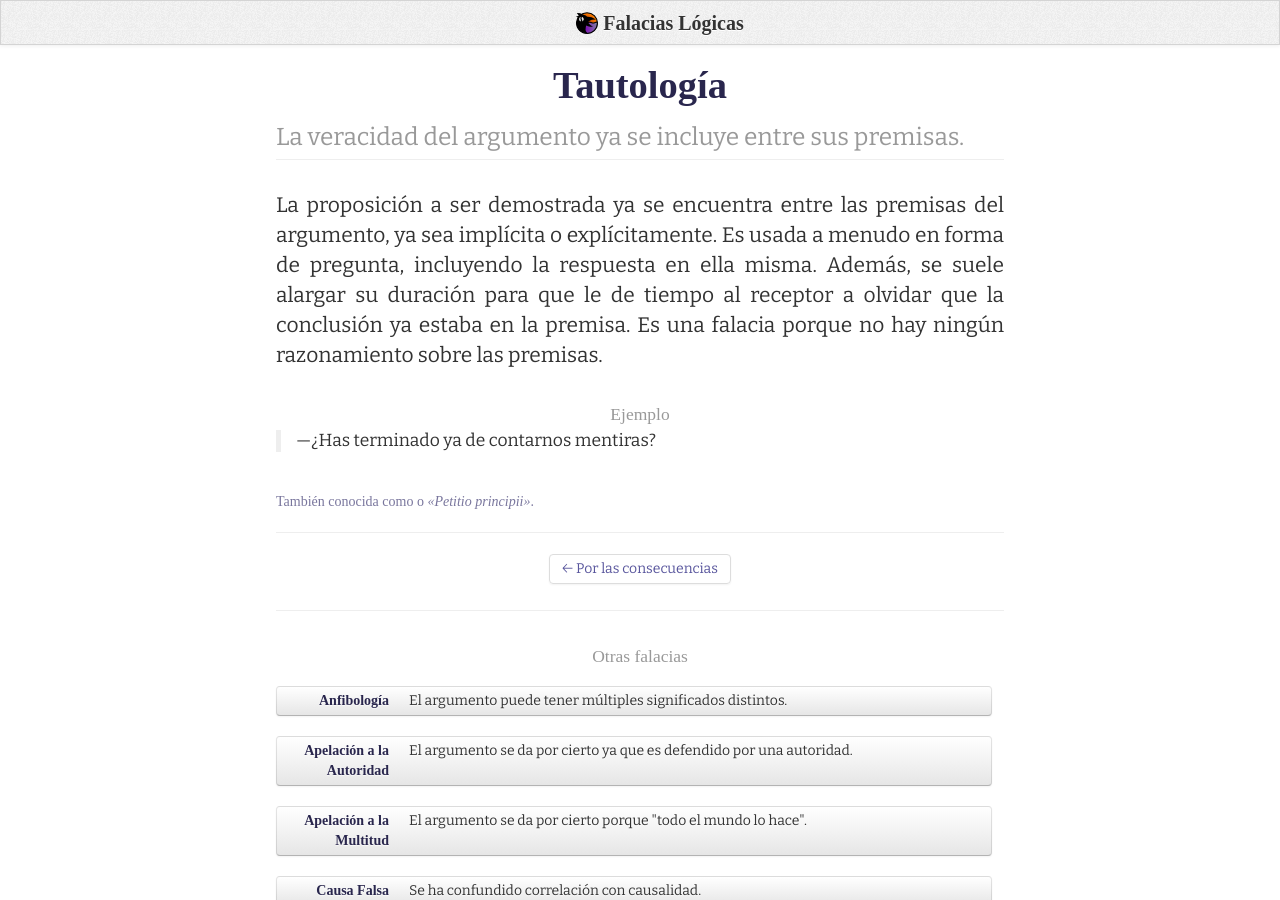
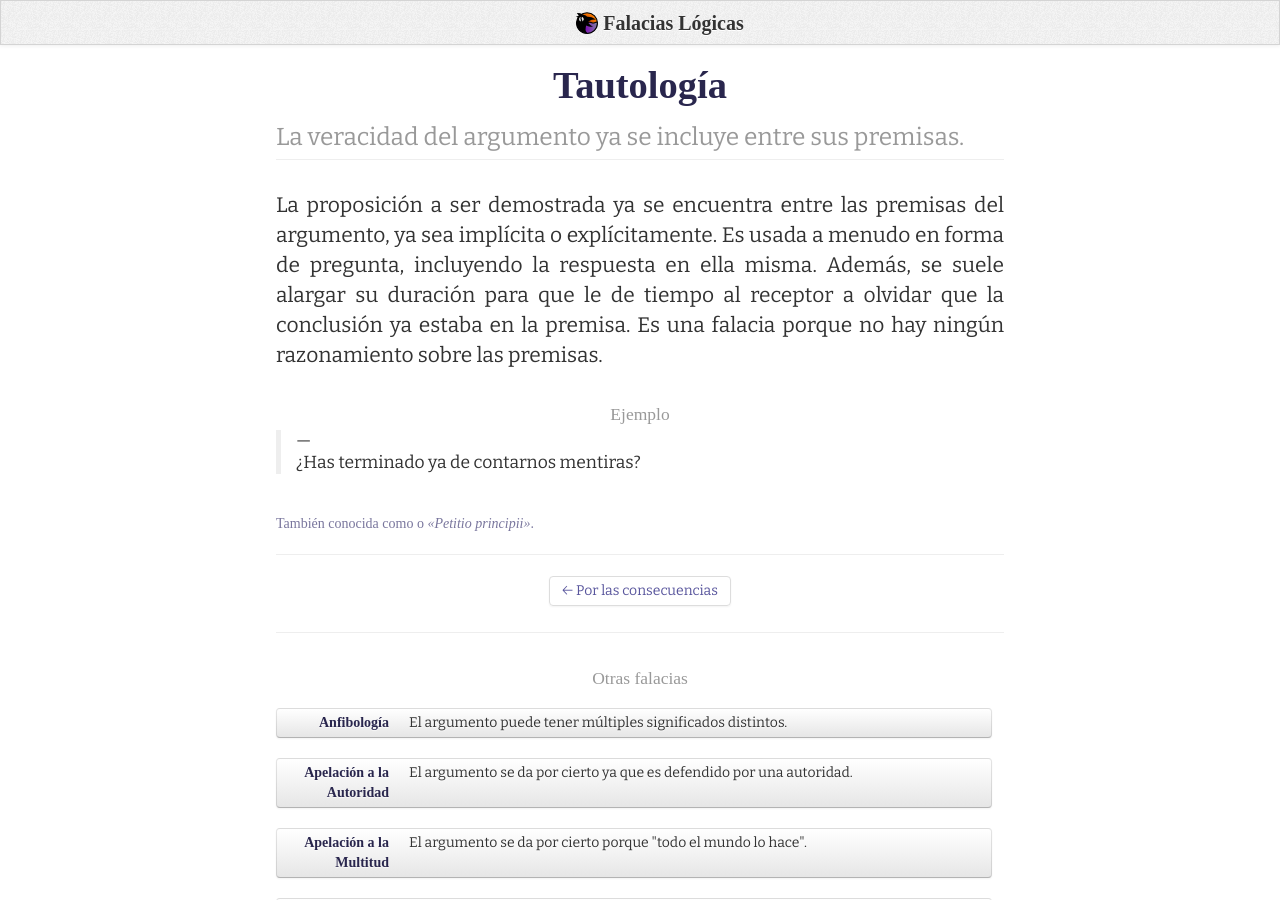
Before and after one commit to jorgebg/falaciaslogicas.com, a Jekyll site: the page built from _fallacies/tautologia.md, in a window 1280 px wide and 900 px high. Built offline with Jekyll 4.4.1, drawn with Linux system fonts in a browser that asks for light colours; nearby versions of some CDN libraries; some web fonts are replaced.

Commit message:
markdown examples

```diff
--- a/_layouts/fallacy.html
+++ b/_layouts/fallacy.html
@@ -17,7 +17,7 @@
       <h2><small>Ejemplo</small></h2>
       <blockquote>
         {% for line in page.example%}
-        <p>―{{line}}</p>
+        <p>―{{line|markdownify}}</p>
         {% endfor %}
       </blockquote>
     </div>
```
